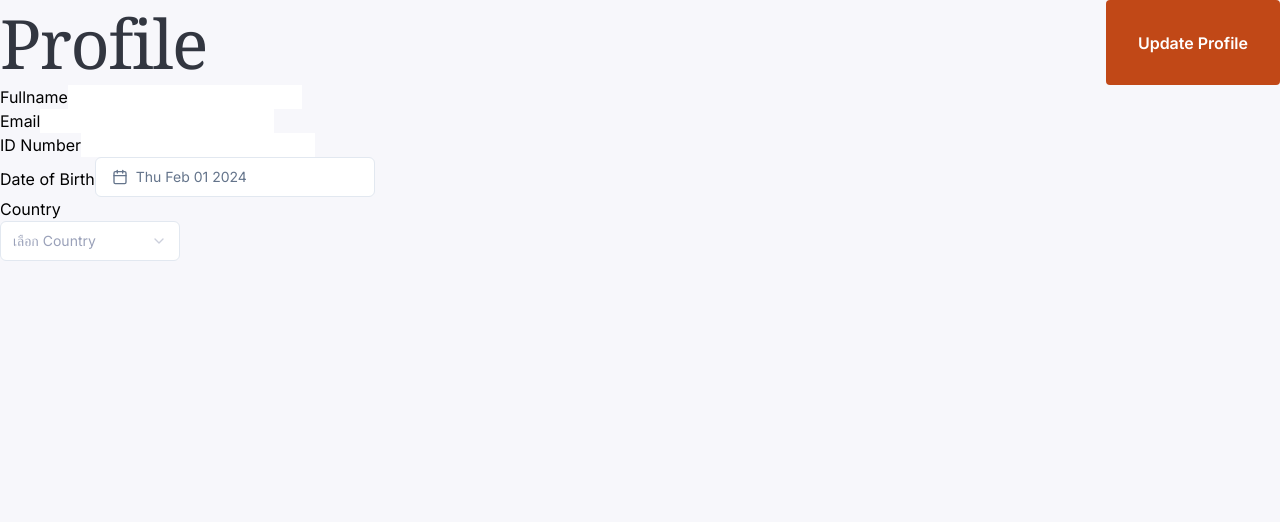
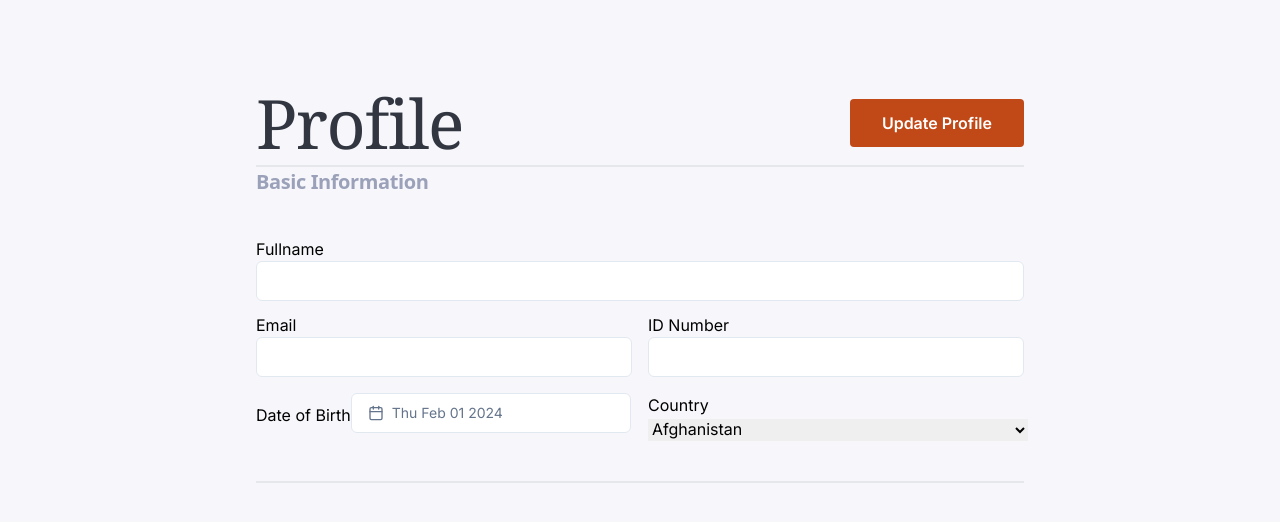
Before and after one commit to L1laX/Grand-final-project-neatly-hotel-teal, a Next.js app: page /user/1/profile in a window 1280 px wide. Shown: the top 522 px of the page. Built offline with nearby package versions, Linux system fonts and the light colour scheme.

Commit message:
feat: add UserProfile,add Input component  and (fixed): Room_Detail Page

```diff
--- a/src/app/room_detail/page.jsx
+++ b/src/app/room_detail/page.jsx
@@ -12,35 +12,38 @@ import {
 import { RoomCard } from "@/components/common/RoomCard";
 import { useEffect, useState } from "react";
 
-const [data, setData] = useState(null);
-const [searchRoom, setSearchRoom] = useState(null);
+// const [data, setData] = useState({});
+// const [searchRoom, setSearchRoom] = useState(null);
 
 export default function RoomDetail() {
   const roomsType = ["1", "2", "3"];
 
-  const getRoomType = async () => {
-    try {
-      const response = await axios.get("/api/roomtype");
-      console.log(response.data.data);
-      setData(response.data.data);
-    } catch (error) {
-      console.log("Cannot Fetching Data");
-    }
-  };
+  // const [showContent, setShowContent] = useState(false);
+  // const [showGallery, setShowGallery] = useState(false);
 
-  const getSearchData = async () => {
-    try {
-      const response = await axios.get("/api/search/roomtype");
-      console.log(response.data.data);
-      setSearchRoom(response.data.data);
-    } catch (error) {
-      console.log("Cannot Fetching Data");
-    }
-  };
+  // const getRoomType = async () => {
+  //   try {
+  //     const response = await axios.get("/api/roomtype");
+  //     console.log(response.data.data);
+  //     setData(response.data.data);
+  //   } catch (error) {
+  //     console.log("Cannot Fetching Data");
+  //   }
+  // };
 
-  useEffect(() => {
-    getRoomType(), getSearchData(data);
-  }, [searchRoom]);
+  // const getSearchData = async () => {
+  //   try {
+  //     const response = await axios.get("/api/search/roomtype");
+  //     console.log(response.data.data);
+  //     setSearchRoom(response.data.data);
+  //   } catch (error) {
+  //     console.log("Cannot Fetching Data");
+  //   }
+  // };
+
+  // useEffect(() => {
+  //   getRoomType(), getSearchData(data);
+  // }, [searchRoom]);
 
   return (
     <main>
--- a/src/app/user/[user_id]/profile/page.jsx
+++ b/src/app/user/[user_id]/profile/page.jsx
@@ -1,55 +1,128 @@
-// import { useState } from "react";
+"use client";
+import { useEffect, useState } from "react";
 import PrimaryBtn from "@/components/common/PrimaryBtn";
 import DatePicker from "@/components/ui/DatePicker";
-import {
-  Select,
-  SelectContent,
-  SelectItem,
-  SelectTrigger,
-  SelectValue,
-} from "@/components/ui/select";
+import { Input } from "@/components/ui/input";
+
+import axios from "axios";
+import Country from "@/components/common/Country";
 
 export default function UserProfile() {
-  // const [fullname, setFullname] = useState("");
-  // const [email, setEmail] = useState("");
-  // const [idenNumber, setIdenNumber] = useState("");
+  const [fullname, setFullname] = useState("");
+  const [email, setEmail] = useState("");
+  const [idenNumber, setIdenNumber] = useState("");
+  const [birthDate, setBirthDate] = useState("");
+  const [country, setCountry] = useState("");
+  const [data, setData] = useState(null);
+
+  const handleSubmit = (e) => {
+    e.preventdefault();
+    updateProfile(room_id, { fullname, email, idnum, bddate, country });
+    getRoomData(setData);
+  };
+
+  const getRoomData = async (input_data) => {
+    try {
+      const response = await axios.get("/api/room");
+      console.log(response.data.data);
+    } catch (error) {
+      console.log("GET data failed...");
+    }
+  };
+
+  const getRoomId = async (room_id) => {
+    try {
+      const response = await axios.get("/api/room/room_id");
+      console.log(response.data.data);
+    } catch (error) {
+      console.log("GET data failed...");
+    }
+  };
+
+  const updateProfile = async (room_id, data) => {
+    try {
+      const response = await axios.put("/api/updateprofile/id", data);
+      console.log(response.data.data);
+    } catch (error) {
+      console.log("Update data failed...");
+    }
+  };
+
+  // useEffect(() => {
+  //   getRoomId(room_id);
+  // }, []);
+
+  useEffect(() => {
+    if (data) {
+      setFullname("fullname");
+      setEmail("email");
+      setIdenNumber("identitynum");
+      setBirthDate("birthdatenum");
+      setCountry("country");
+    }
+  }, [data]);
 
   return (
-    <section>
-      <div className="flex justify-between">
-        <h2>Profile</h2> <PrimaryBtn btnName="Update Profile" />
+    <section className=" mx-8 my-10 md:mx-64 md:my-20 ">
+      <div className=" mb-14 flex flex-col divide-y-2">
+        <div className="user-profile-head flex items-center justify-between">
+          <h2>Profile</h2>
+          <PrimaryBtn btnName="Update Profile" handleClick={handleSubmit} />
         </div>
-      <form className="flex flex-col">
+        <div className="user-profile-form items-center">
+          <h5 className="text-[#9AA1B9]">Basic Information</h5>
+          <form className="my-10 flex flex-col gap-3 ">
+            <div className=" grid grid-cols-1 gap-4">
               <label htmlFor="fullname">
                 Fullname
-          <input type="text" name="fullname" id="" />
+                <Input
+                  className="grid outline-none"
+                  type="text"
+                  name="fullname"
+                  onChange={(e) => {
+                    setFullname(e.target.value);
+                  }}
+                  value={fullname}
+                />
               </label>
+            </div>
+            <div className="grid gap-4 md:grid-cols-2">
               <label htmlFor="email">
                 Email
-          <input type="email" name="" id="" />
+                <Input
+                  className="grid outline-none"
+                  type="email"
+                  name="email"
+                  onChange={(e) => {
+                    setEmail(e.target.value);
+                  }}
+                  value={email}
+                />
               </label>
               <label htmlFor="identitynumber">
                 ID Number
-          <input type="text" name="identitynumber" id="" />
+                <Input
+                  className="grid outline-none"
+                  type="text"
+                  name="identitynumber"
+                  onChange={(e) => {
+                    setIdenNumber(e.target.value);
+                  }}
+                  value={idenNumber}
+                />
               </label>
               <label htmlFor="dateofbirth">
                 Date of Birth
-          <DatePicker />
+                <DatePicker selected={setBirthDate} onSelect={birthDate} />
               </label>
               <label htmlFor="Country">
-          Country
-          <Select>
-            <SelectTrigger className="w-[180px] text-[#9AA1B9]">
-              <SelectValue placeholder="เลือก Country" />
-            </SelectTrigger>
-            <SelectContent>
-              <SelectItem value="country">1</SelectItem>
-              <SelectItem value="thailand">thailand</SelectItem>
-              <SelectItem value="system">System</SelectItem>
-            </SelectContent>
-          </Select>
+                <Country />
               </label>
+            </div>
           </form>
+        </div>
+        <div className="image-uploading"></div>
+      </div>
     </section>
   );
 }
--- a/src/components/common/PopupBox.jsx
+++ b/src/components/common/PopupBox.jsx
@@ -1,6 +1,7 @@
 import Image from "next/legacy/image";
 import CloseIcon from "@/asset/icons/close-outline.svg";
-import { Card, CardContent } from "@/components/ui/card";
+
+import BG from "@/asset/background/login-page/bg.png";
 import {
   Carousel,
   CarouselContent,
@@ -33,22 +34,21 @@ export default function PopupBox({ isVisible, onClose }) {
               <div className=" px-5 md:px-0">
                 <Carousel>
                   <CarouselContent>
-                    {Array.from({ length: 5 }).map((_, index) => (
-                      <CarouselItem key={index}>
-                        <div className="p-1">
-                          <Card>
-                            <CardContent className="flex aspect-square items-center justify-center p-6">
-                              <span className="text-4xl font-semibold">
-                                {index + 1}
-                              </span>
-                            </CardContent>
-                          </Card>
-                        </div>
-                      </CarouselItem>
-                    ))}
+                    <CarouselItem className="basis-1/3">
+                      <Image src={BG} />
+                    </CarouselItem>
+                    <CarouselItem className="basis-1/3">
+                      <Image src={BG} />
+                    </CarouselItem>
+                    <CarouselItem className="basis-1/3">
+                      <Image src={BG} />
+                    </CarouselItem>
+                    <CarouselItem className="basis-1/3">
+                      <Image src={BG} />
+                    </CarouselItem>
                   </CarouselContent>
+                  <CarouselNext />
                   <CarouselPrevious />
-                  <CarouselNext />
                 </Carousel>
               </div>
               <div className="content-detail divide-y-2 divide-gray-300 p-4">
--- a/src/components/common/PopupGallery.jsx
+++ b/src/components/common/PopupGallery.jsx
@@ -30,27 +30,7 @@ export default function PopupGallery({ isGallery, onCloseGal }) {
             </div>
             <div className="content p-4 md:mx-20">
               {/* Carousel แบบ fullscreen */}
-              <div className=" px-5 md:px-0">
-                <Carousel>
-                  <CarouselContent>
-                    {Array.from({ length: 5 }).map((_, index) => (
-                      <CarouselItem key={index}>
-                        <div className="p-1">
-                          <Card>
-                            <CardContent className="flex aspect-square items-center justify-center p-6">
-                              <span className="text-4xl font-semibold">
-                                {index + 1}
-                              </span>
-                            </CardContent>
-                          </Card>
-                        </div>
-                      </CarouselItem>
-                    ))}
-                  </CarouselContent>
-                  <CarouselPrevious />
-                  <CarouselNext />
-                </Carousel>
-              </div>
+              <div className=" px-5 md:px-0">{/* Carousel here */}</div>
             </div>
           </div>
         </div>
--- /dev/null
+++ b/src/components/ui/input.jsx
@@ -0,0 +1,20 @@
+import * as React from "react";
+
+import { cn } from "@/lib/utils";
+
+const Input = React.forwardRef(({ className, type, ...props }, ref) => {
+  return (
+    <input
+      type={type}
+      className={cn(
+        "flex h-10 w-full rounded-md border border-input bg-background px-3 py-2 text-sm ring-offset-background file:border-0 file:bg-transparent file:text-sm file:font-medium placeholder:text-muted-foreground disabled:cursor-not-allowed disabled:opacity-50",
+        className,
+      )}
+      ref={ref}
+      {...props}
+    />
+  );
+});
+Input.displayName = "Input";
+
+export { Input };
```
Also changed, not shown: src/components/common/RoomCard.jsx (+3 -4 lines). Lines whose indentation alone changed are shown as unchanged.
